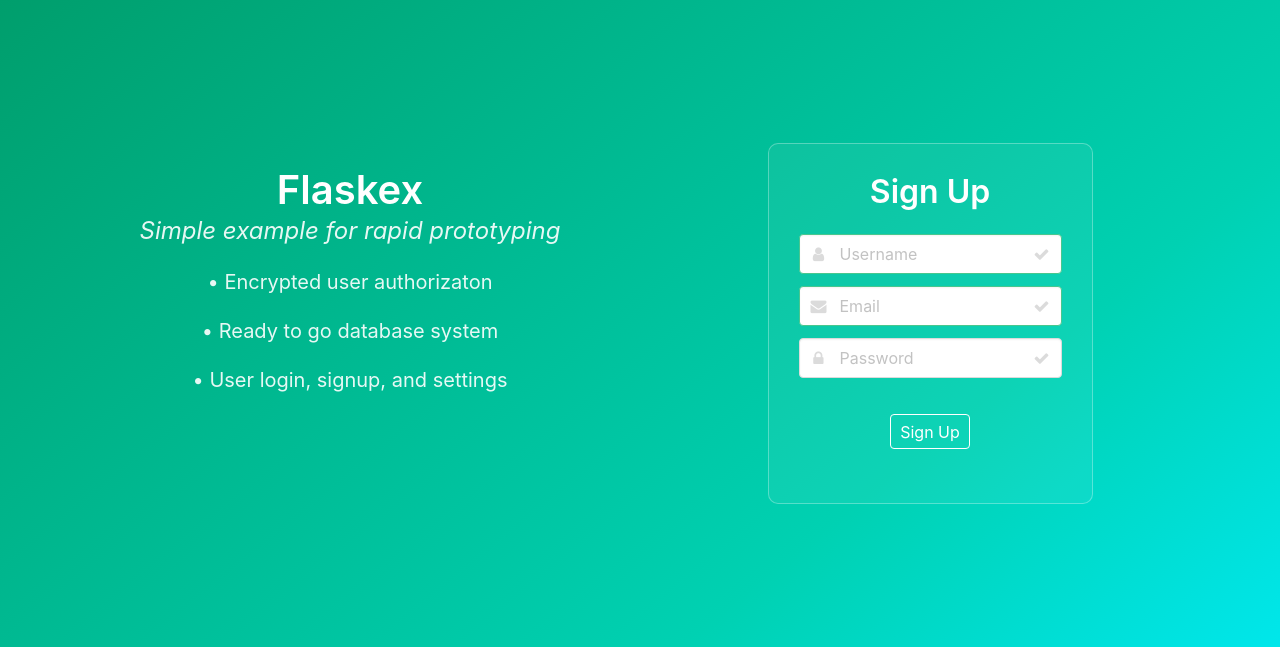
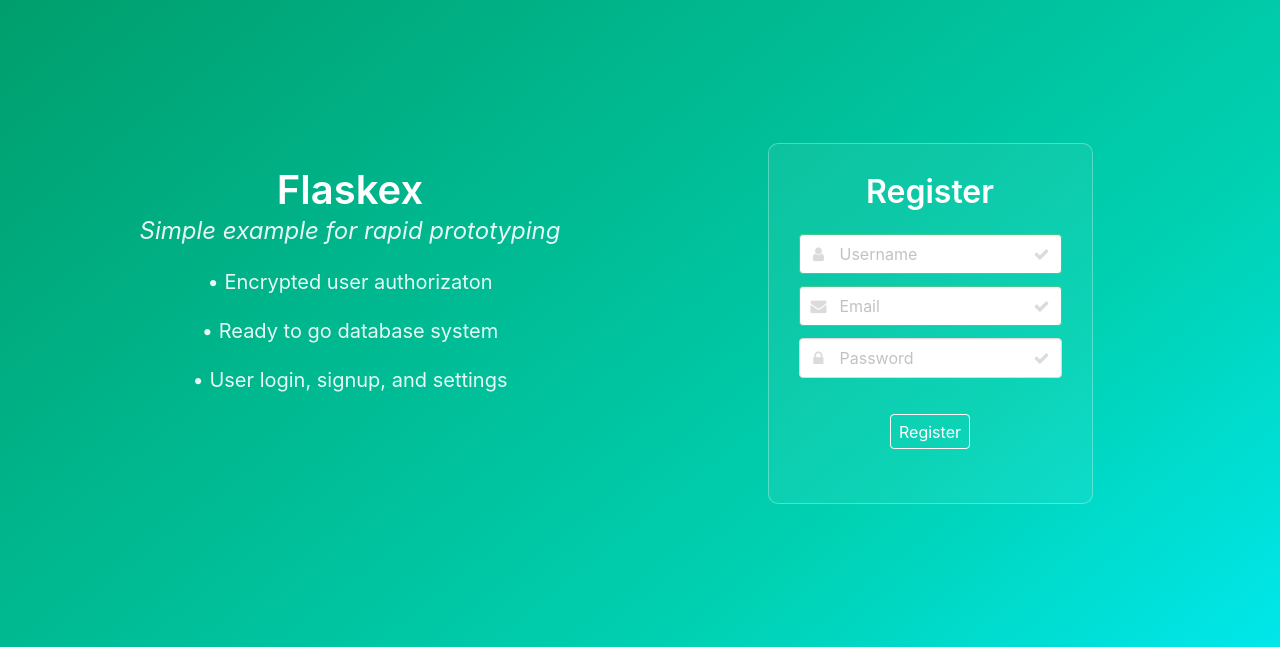
Before and after one commit to csongormatenyiri/acceptance, a Python web app: template templates/login.html in a window 1280 px wide. Shown: the part 57-704 px from the top of the page. Run offline with Jinja, Linux system fonts and the light colour scheme; the template is opened without the code that fills it, so the values that code supplies are empty; some libraries are stand-ins or nearby versions.

Commit message:
Changed 'Sign Up' text to 'Register' in login.html

```diff
--- a/templates/login.html
+++ b/templates/login.html
@@ -63,7 +63,7 @@
         <div class="column is-auto">
           <div id="signup-box" class="signup-box">
             <div class="signup-area">
-              <h1 class="title">Sign Up</h1>
+              <h1 class="title">Register</h1>
               <div class="field">
                 <p class="control has-icons-left has-icons-right">
                   <input id="signup-user" class="input is-success" type="text" placeholder="Username">
@@ -98,7 +98,7 @@
                 </p>
               </div>
               <br>
-              <a id="signup-button" class="form-button button is-primary is-inverted is-outlined">Sign Up</a>
+              <a id="signup-button" class="form-button button is-primary is-inverted is-outlined">Register</a>
               <br>
               <br>
               <i><a id="feedback" class="feedback"></a></i>
```
